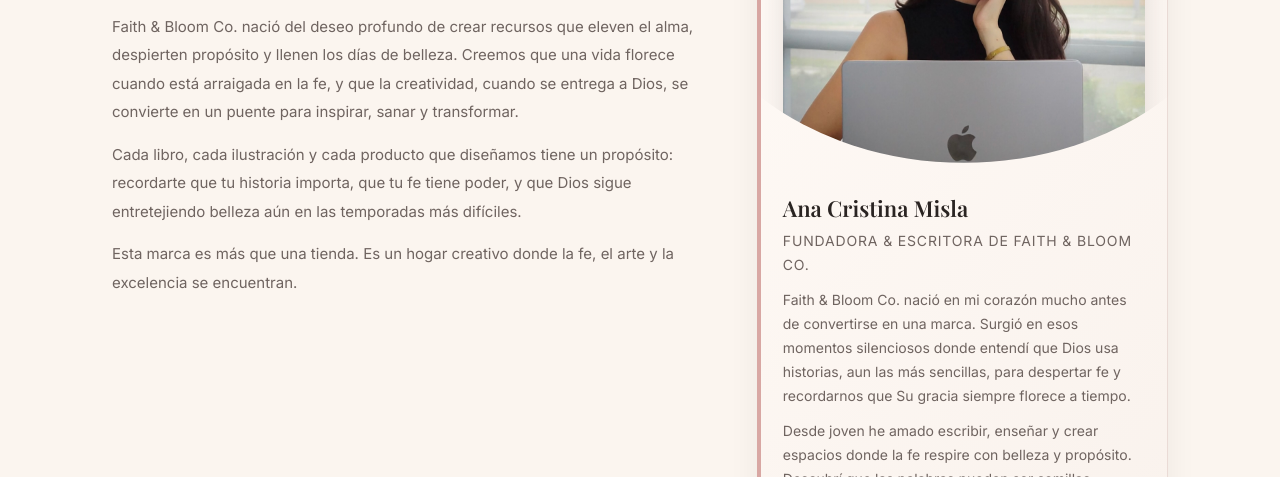
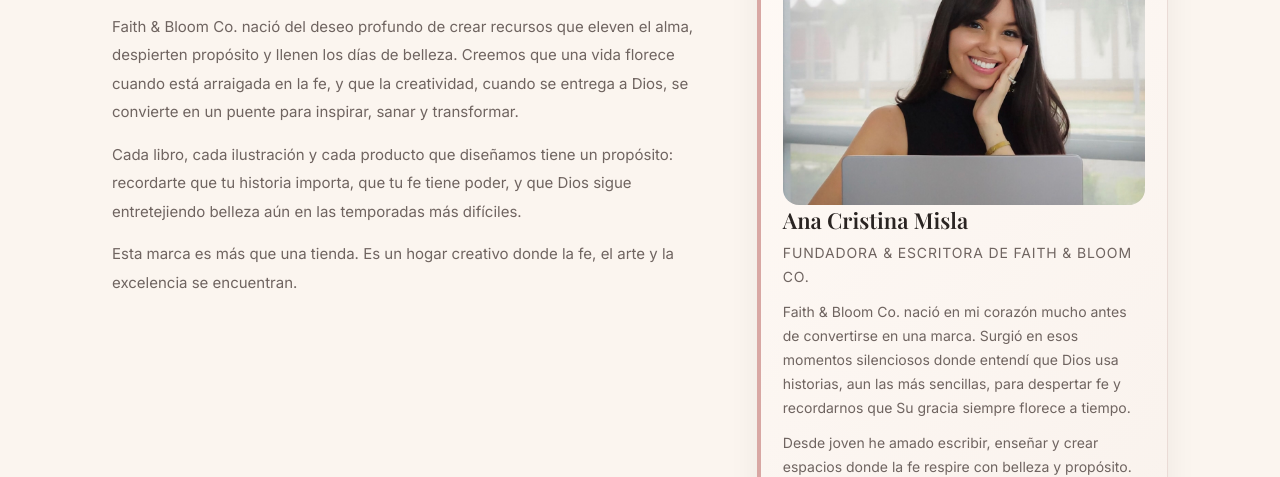
Before and after one commit to curbelomanu-creator/faithandbloom, a plain HTML site: page index.html in a window 1280 px wide. Shown: the part 623-1100 px from the top of the page. Drawn offline with nearby package versions, Linux system fonts and the light colour scheme.

Commit message:
Simplify founder image styling

```diff
--- a/index.html
+++ b/index.html
@@ -64,7 +64,9 @@
         </div>
         <div class="card founder-card reveal">
           <h3>SOBRE LA FUNDADORA</h3>
-          <img src="DSC00451 2.JPG" alt="Retrato de Ana Cristina Misla" class="founder-photo">
+          <div class="founder-image">
+            <img src="img/DSC00451 2.JPG" alt="Retrato de Ana Cristina Misla">
+          </div>
           <h2 class="founder-name">Ana Cristina Misla</h2>
           <p class="founder-role">Fundadora &amp; Escritora de Faith &amp; Bloom Co.</p>
           <p class="text">Faith &amp; Bloom Co. nació en mi corazón mucho antes de convertirse en una marca. Surgió en esos momentos silenciosos donde entendí que Dios usa historias, aun las más sencillas, para despertar fe y recordarnos que Su gracia siempre florece a tiempo.</p>
--- a/styles.css
+++ b/styles.css
@@ -343,21 +343,17 @@ section {
   box-shadow: 0 12px 30px rgba(42, 36, 34, 0.06);
 }
 
-.founder-photo {
-  width: 100%;
-  height: 240px;
-  max-height: 260px;
-  object-fit: cover;
-  margin: 10px 0 14px;
-  border-radius: 999px 999px 12px 12px;
-  box-shadow: 0 12px 28px rgba(42, 36, 34, 0.12);
+.founder-image {
+  height: 280px;
+  border-radius: 16px;
+  overflow: hidden;
 }
 
-@supports (clip-path: ellipse(75% 100% at 50% 0%)) {
-  .founder-photo {
-    border-radius: 12px;
-    clip-path: ellipse(80% 95% at 50% 0%);
-  }
+.founder-image img {
+  width: 100%;
+  height: 100%;
+  object-fit: cover;
+  object-position: center top;
 }
 
 .founder-card h3 {
@@ -546,6 +542,7 @@ footer {
     margin-left: auto;
     order: 2;
   }
+  .founder-image { height: 300px; }
 }
 
 @media (max-width: 700px) {
```
Also changed, not shown: img/DSC00451 2.JPG (renamed from DSC00451 2.JPG).
